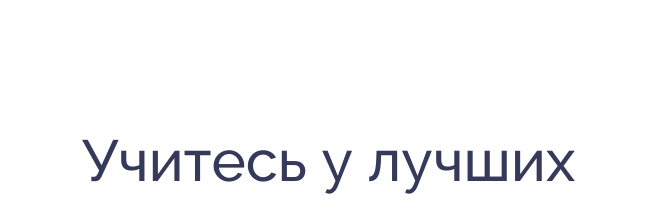
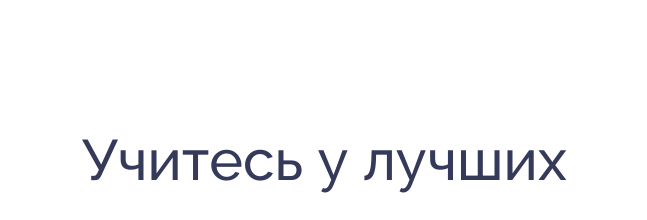
Before and after one commit to Arms887/testing, a plain HTML site: page index.html in a window 1280 px wide. Shown: the part 1041-1261 px from the top of the page, 0-647 px from the left. Drawn offline with Linux system fonts and the light colour scheme; a web font is replaced by a local one.

Commit message:
fz changed

```diff
--- a/css/main.css
+++ b/css/main.css
@@ -5,7 +5,7 @@
 
 
 /* body{
-    background-color:rgb(17, 192, 137);
+    background-color: #10B582;
 } */
 
 ul{
@@ -28,7 +28,7 @@ p{
     font-size: 16px;
 }
 .fz58{
-    font-size: 58px;
+    font-size: 57px;
 }
 .section_Padding{
     padding: 120px 0;
```
